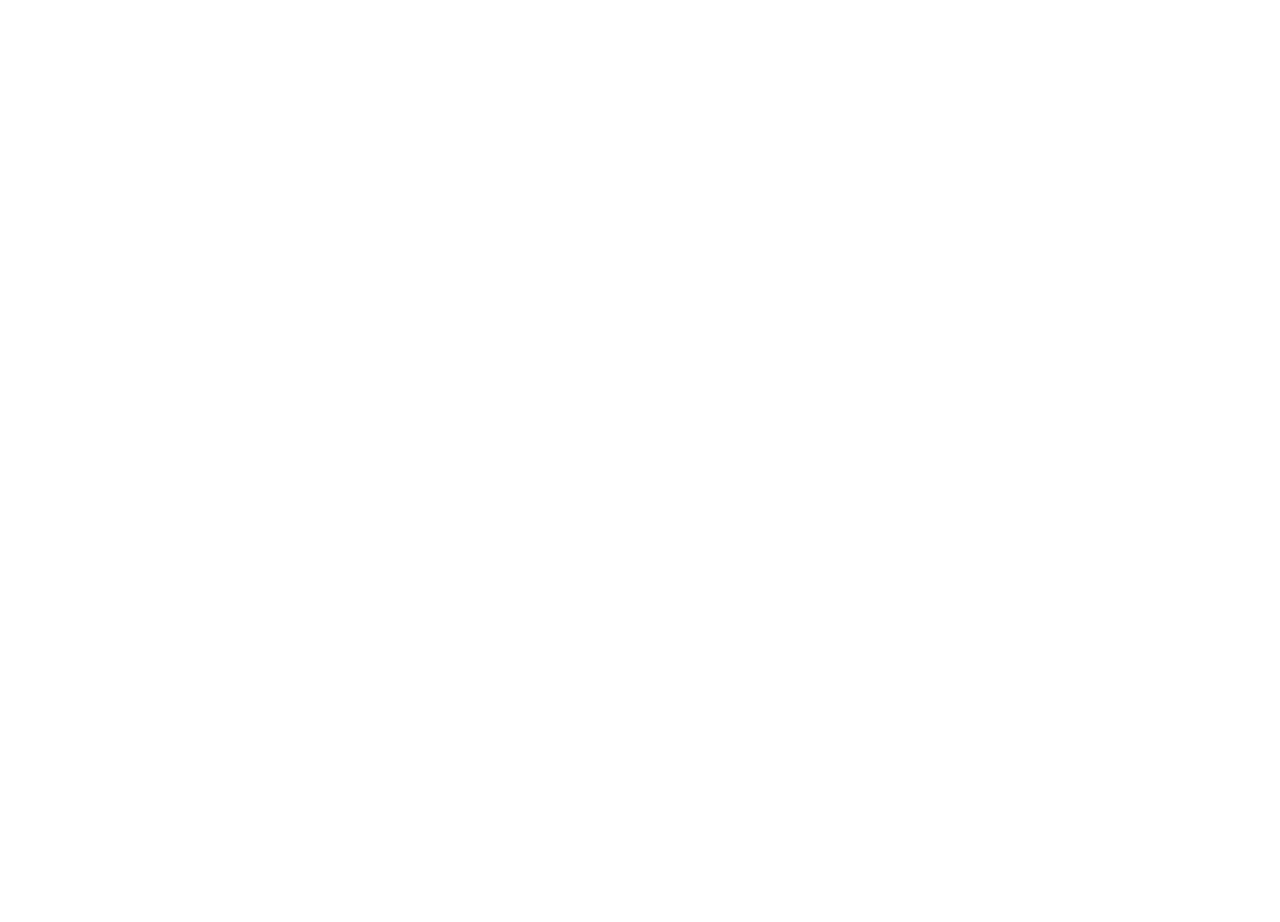
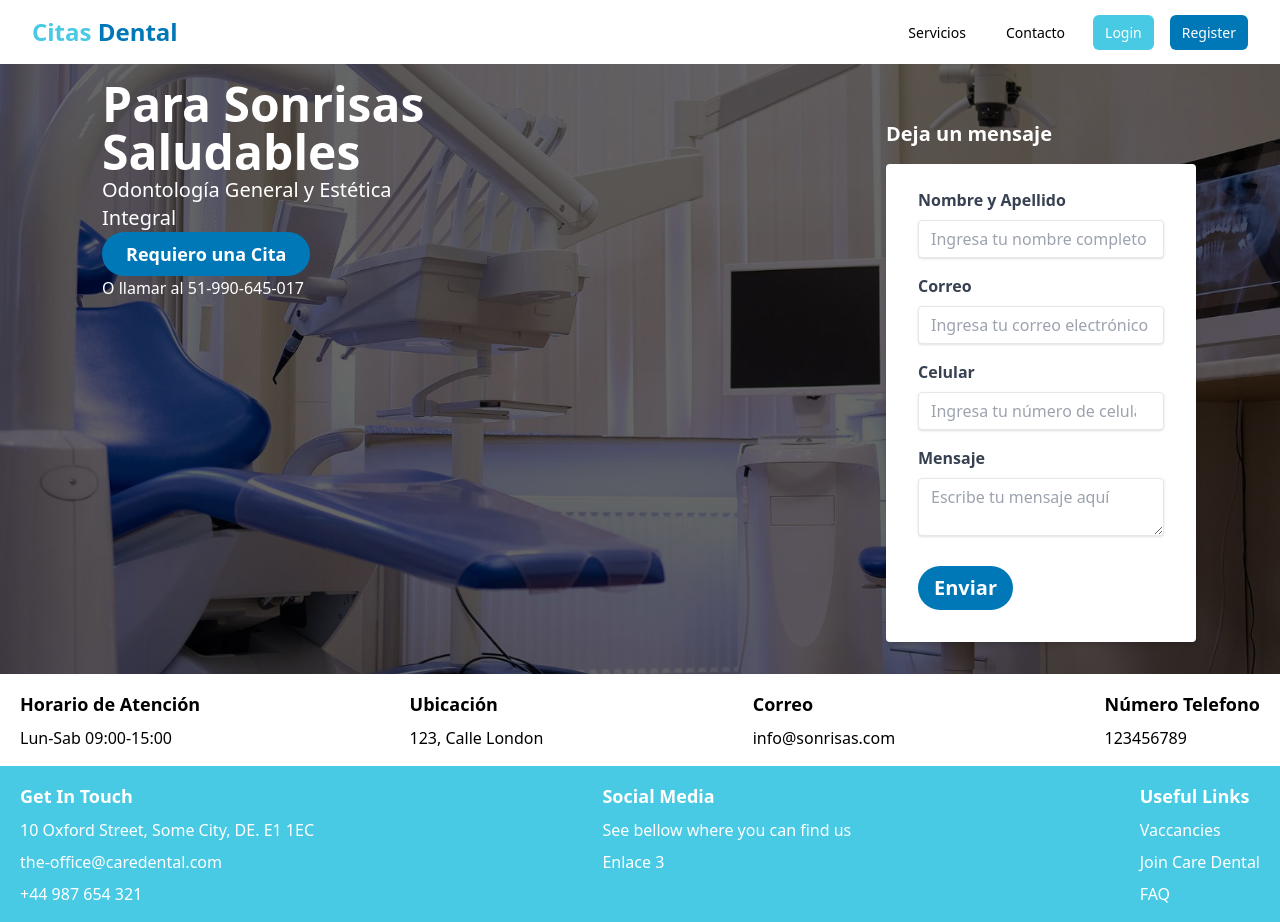
Before and after one commit to No-Country/C10-52-m-reactchallenge-agregar-back, a React (Vite) app: page / in a window 1280 px wide. Before the commit the page ends 800 px from the top, so only its background shows below. Built offline with nearby package versions, Linux system fonts and the light colour scheme.

Commit message:
First Commit

```diff
--- a/package.json
+++ b/package.json
@@ -10,7 +10,8 @@
   },
   "dependencies": {
     "react": "^18.2.0",
-    "react-dom": "^18.2.0"
+    "react-dom": "^18.2.0",
+    "react-router-dom": "^6.9.0"
   },
   "devDependencies": {
     "@types/react": "^18.0.28",
--- a/src/App.jsx
+++ b/src/App.jsx
@@ -1,4 +1,6 @@
 import './App.css'
+import Footer from './components/Footer'
+import Header from './components/Navbar/Header'
 import Navbar from './components/Navbar/Navbar'
 
 function App() {
@@ -6,6 +8,8 @@
   return (
     <>
       <Navbar />
+      <Header />
+      <Footer />
     </>
   )
 }
--- /dev/null
+++ b/src/components/Footer.jsx
@@ -0,0 +1,36 @@
+import React from "react";
+
+function Footer() {
+  return (
+    <footer className="bg-blue-sky text-white">
+      <div className="container mx-auto flex flex-col md:flex-row justify-between py-4 px-5">
+        <div className="mb-4 md:mb-0 ">
+          <h4 className="font-bold text-lg mb-2">Get In Touch</h4>
+          <ul>
+            <li className="mt-2">10 Oxford Street, Some City, DE. E1 1EC</li>
+            <li className="mt-2">the-office@caredental.com</li>
+            <li className="mt-2">+44 987 654 321</li>
+          </ul>
+        </div>
+        <div className="mb-4 md:mb-0">
+          <h4 className="font-bold text-lg mb-2">Social Media</h4>
+          <ul>
+            <li className="mt-2">See bellow where you can find us</li>
+            <li className="mt-2"> </li>
+            <li className="mt-2">Enlace 3</li>
+          </ul>
+        </div>
+        <div>
+          <h4 className="font-bold text-lg mb-2">Useful Links</h4>
+          <ul>
+            <li className="mt-2">Vaccancies</li>
+            <li className="mt-2">Join Care Dental</li>
+            <li className="mt-2">FAQ</li>
+          </ul>
+        </div>
+      </div>
+    </footer>
+  );
+}
+
+export default Footer;
--- /dev/null
+++ b/src/components/Navbar/Header.jsx
@@ -0,0 +1,124 @@
+import React from "react";
+import img1 from "../../assets/img/f1.jpg"
+import '../../index.css'
+
+function ContactForm() {
+  return (
+    <>
+    <div className="bg-no-repeat bg-center bg-cover mx-auto flex flex-col md:flex-row justify-center py-4 px-5 bg-black relative" id="fondo"
+        style={{
+        backgroundImage: `url(${img1})`,
+        }}>
+        <div className="mx-auto w-1/2 text-left " id="header">
+            <h1 className="text-5xl font-bold text-white">Para Sonrisas <br />Saludables</h1>
+            <h2 className="text-xl text-white">Odontología General y Estética <br />Integral</h2>
+            <button
+                className="bg-blue-blue hover:bg-blue-sky text-white font-bold py-2 px-6 rounded-full focus:outline-none focus:shadow-outline text-lg"
+                    type="button">
+                    Requiero una Cita
+            </button>
+            <h3 className="text-white">O llamar al  51-990-645-017</h3>
+        </div>
+        <div className="mx-auto ml-auto mr-16 mt-10 w-11/12 md:w-1/2 lg:w-1/4 " id="header">
+            <h2 className="text-xl font-bold mb-4">Deja un mensaje</h2>
+            <form className="bg-white shadow-md rounded px-8 pt-6 pb-8 mb-4  ">
+                <div className="mb-4">
+                    <label
+                        className="block text-gray-700 font-bold mb-2"
+                        htmlFor="name"
+                        >
+                        Nombre y Apellido
+                    </label>
+                    <input
+                        className="shadow appearance-none border rounded w-full py-2 px-3 text-gray-700 leading-tight focus:outline-none focus:shadow-outline"
+                        id="name"
+                        type="text"
+                        placeholder="Ingresa tu nombre completo"
+                    />
+                </div>
+                <div className="mb-4">
+                    <label
+                        className="block text-gray-700 font-bold mb-2"
+                        htmlFor="email"
+                        >
+                        Correo
+                    </label>
+                    <input
+                        className="shadow appearance-none border rounded w-full py-2 px-3 text-gray-700 leading-tight focus:outline-none focus:shadow-outline"
+                        id="email"
+                        type="email"
+                        placeholder="Ingresa tu correo electrónico"
+                    />
+                </div>
+                <div className="mb-4">
+                <label
+                    className="block text-gray-700 font-bold mb-2"
+                    htmlFor="name"
+                    >
+                    Celular
+                </label>
+                <input
+                    className="shadow appearance-none border rounded w-full py-2 px-3 text-gray-700 leading-tight focus:outline-none focus:shadow-outline"
+                    id="name"
+                    type="number"
+                    placeholder="Ingresa tu número de celular"
+                    />
+                </div>
+                <div className="mb-6">
+                    <label
+                        className="block text-gray-700 font-bold mb-2"
+                        htmlFor="message"
+                        >
+                        Mensaje
+                    </label>
+                    <textarea
+                        className="shadow appearance-none border rounded w-full py-2 px-3 text-gray-700 leading-tight focus:outline-none focus:shadow-outline"
+                        id="message"
+                        placeholder="Escribe tu mensaje aquí"
+                        >
+                    </textarea>
+                </div>
+                <div className="flex items-center justify-between">
+                    <button
+                        className="bg-blue-blue hover:bg-blue-sky text-white font-bold py-2 px-4 rounded-full focus:outline-none focus:shadow-outline text-xl "
+                        type="button"
+                        >
+                        Enviar
+                    </button>
+                </div>
+            </form>
+        </div>
+              </div>
+        <section className="">
+      <div className="container mx-auto flex flex-col md:flex-row justify-between py-4 px-5">
+        <div className="mb-4 md:mb-0 ">
+          <h4 className="font-bold text-lg mb-2">Horario de Atención</h4>
+          <ul>
+            <li className="mt-2">Lun-Sab 09:00-15:00</li>
+          </ul>
+        </div>
+        <div className="mb-4 md:mb-0">
+          <h4 className="font-bold text-lg mb-2">Ubicación</h4>
+          <ul>
+            <li className="mt-2">123, Calle London</li>
+          </ul>
+        </div>
+        <div>
+          <h4 className="font-bold text-lg mb-2">Correo</h4>
+          <ul>
+            <li className="mt-2">info@sonrisas.com</li>
+          </ul>
+        </div>
+                <div>
+          <h4 className="font-bold text-lg mb-2">Número Telefono</h4>
+          <ul>
+            <li className="mt-2">123456789</li>
+          </ul>
+        </div>
+      </div>
+    </section>
+              </>
+  );
+}
+
+export default ContactForm;
--- a/src/components/Navbar/Navbar.jsx
+++ b/src/components/Navbar/Navbar.jsx
@@ -1,13 +1,81 @@
-import React from 'react'
+import React, { useState } from 'react';
 
-const Navbar = () => {
+function MobileMenu() {
+  const [isOpen, setIsOpen] = useState(false);
+
   return (
     <>
-       <header>
+      {/* Botón del menú hamburguesa */}
+      <button
+        type="button"
+        className="block md:hidden text-blue-sky focus:outline-none"
+        onClick={() => setIsOpen(!isOpen)}
+      >
+        {/* Icono de hamburguesa */}
+        <svg
+          className="h-6 w-6 fill-current"
+          viewBox="0 0 24 24"
+          xmlns="https://www.w3.org/2000/svg"
+        >
+          <path
+            className={`${isOpen ? 'hidden' : 'block'}`}
+            d="M4 6h16M4 12h16M4 18h16"
+            stroke="currentColor"
+            strokeWidth="2"
+            strokeLinecap="round"
+            strokeLinejoin="round"
+          />
+          {/* Icono de cierre */}
+          <path
+            className={`${isOpen ? 'block' : 'hidden'}`}
+            d="M6 18L18 6M6 6l12 12"
+            stroke="currentColor"
+            strokeWidth="2"
+            strokeLinecap="round"
+            strokeLinejoin="round"
+          />
+        </svg>
+      </button>
 
-       </header>
+      {/* Contenido del menú hamburguesa */}
+      <div className={`${isOpen ? 'block' : 'hidden'} md:hidden`}>
+        <ul className="bg-blue-blue text-white mt-2">
+          <li className="px-3 py-2 hover:bg-gray-700">Servicios</li>
+          <li className="px-3 py-2 hover:bg-gray-700">Contacto</li>
+          <li className="px-3 py-2 hover:bg-gray-700">Login</li>
+          <li className="px-3 py-2 hover:bg-gray-700">Register</li>
+        </ul>
+      </div>
     </>
-  )
+  );
 }
 
-export default Navbar
+function Navbar() {
+  return (
+    <nav className="">
+      <div className="max-w-7xl mx-auto px-2 sm:px-6 lg:px-8">
+        <div className="relative flex items-center justify-between h-16">
+          {/* Logo */}
+          <div className="flex-shrink-0 flex items-center">
+            <a href="/" className="text-white text-2xl font-bold"><span className='text-blue-sky'>Citas</span> <span className='text-blue-blue'>Dental</span></a>
+          </div>
+          {/* Menú de navegación de escritorio */}
+          <div className="hidden md:block">
+            <ul className="flex items-center space-x-4">
+              <li><a href="#" className="text-black hover:text-white px-3 py-2 rounded-md text-sm font-medium">Servicios</a></li>
+              <li><a href="#" className="text-black hover:text-white px-3 py-2 rounded-md text-sm font-medium">Contacto</a></li>
+              <li><a href="#" className="text-white hover:text-white px-3 py-2 rounded-md text-sm font-medium bg-blue-sky">Login</a></li>
+              <li><a href="#" className="text-white hover:text-white px-3 py-2 rounded-md text-sm font-medium bg-blue-blue">Register</a></li>
+            </ul>
+          </div>
+          {/* Menú hamburguesa para móviles */}
+          <div className="absolute inset-y-0 right-0 flex items-center pr-2 md:hidden">
+            <MobileMenu />
+          </div>
+        </div>
+      </div>
+    </nav>
+  );
+}
+
+export default Navbar;
--- a/src/index.css
+++ b/src/index.css
@@ -1,3 +1,21 @@
 @tailwind base;
 @tailwind components;
 @tailwind utilities;
+
+#fondo:before {
+	content:'';
+	position: absolute;
+	width: 100%;
+	height: 100%;
+    top: 0;
+	bottom: 0;
+	left: 0;
+	right: 0;
+	background-color: rgba(0,0,0,0.6);
+}
+
+#header {
+
+	color: #fff;
+	position: relative
+}
--- a/tailwind.config.js
+++ b/tailwind.config.js
@@ -5,7 +5,12 @@
     "./src/**/*.{js,ts,jsx,tsx}",
   ],
   theme: {
-    extend: {},
+    extend: {
+      colors: {
+        'blue-sky': '#48CAE4',
+        'blue-blue': '#0077B6'
+      }
+    },
   },
   plugins: [],
 }
```
Also changed, not shown: src/assets/img/f1.jpg (added), 1 other file (tests, documents, lock files or other folders).
